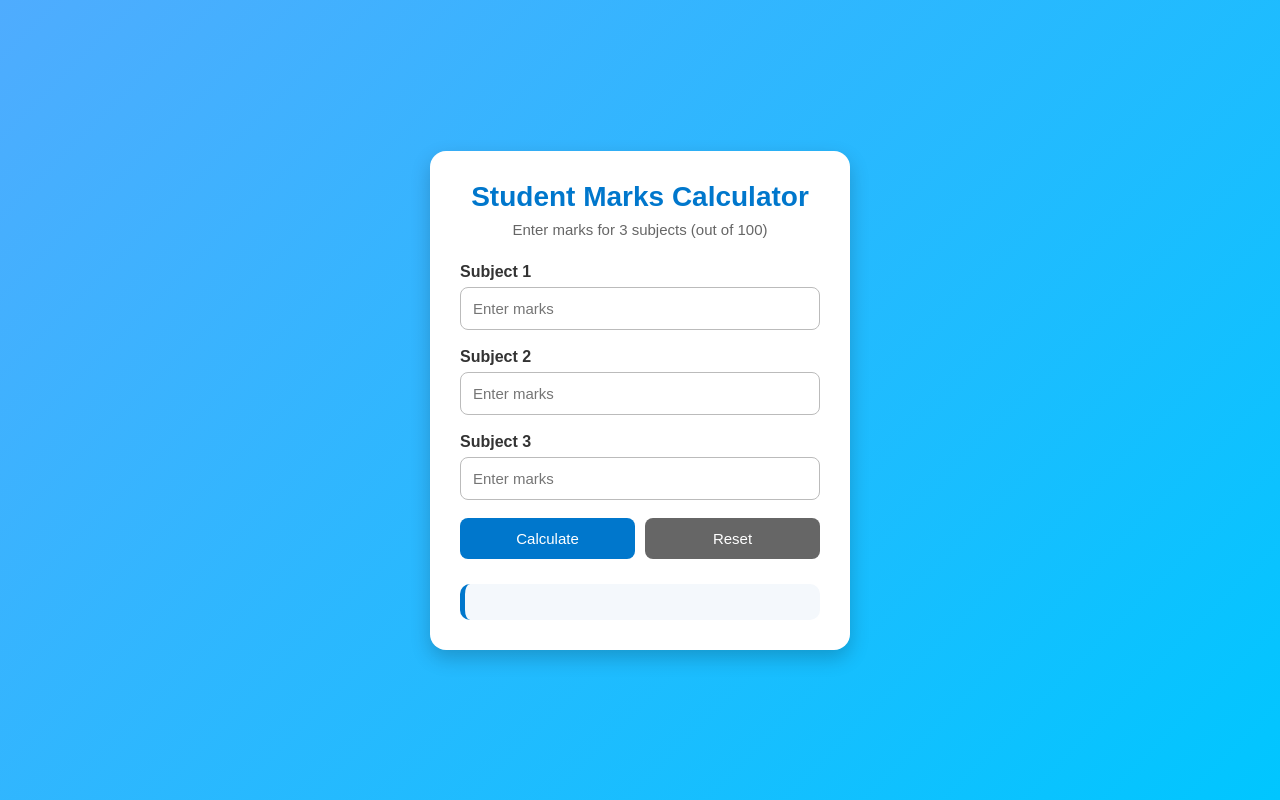
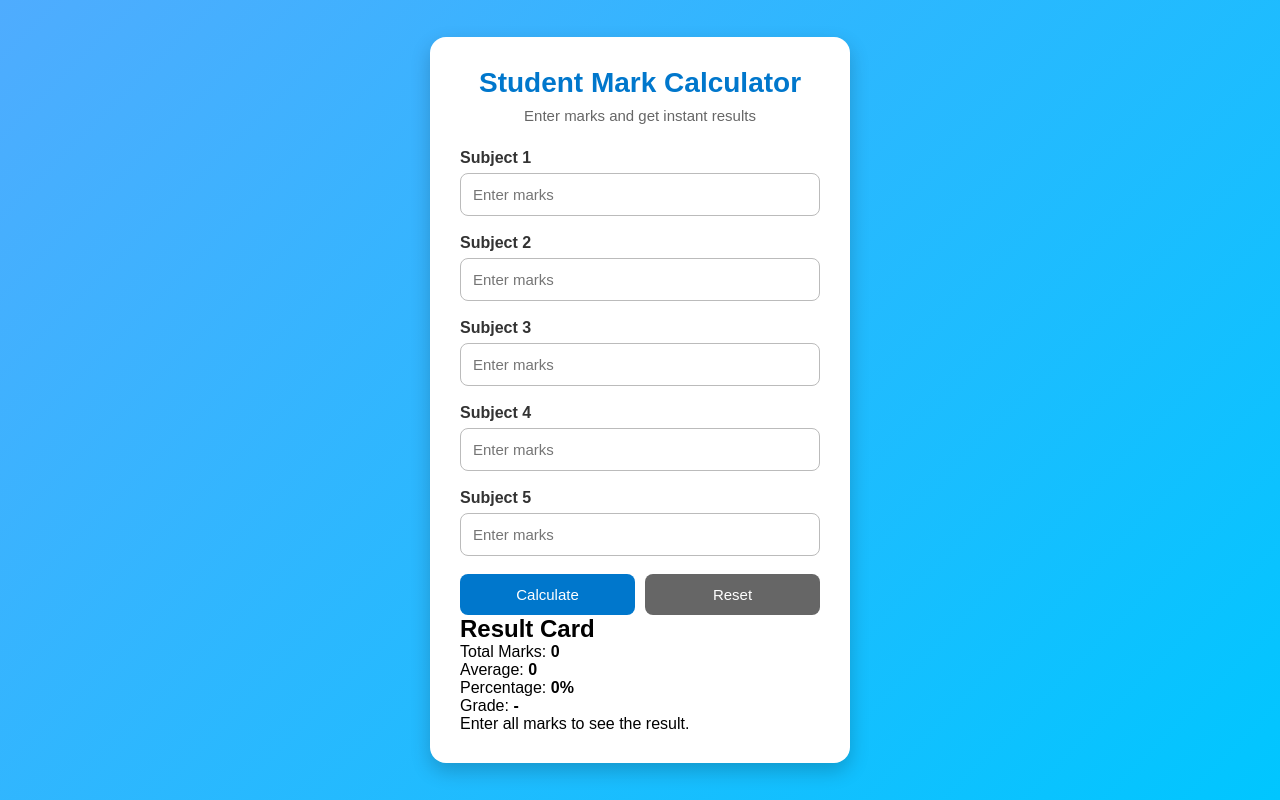
Before and after one commit to stevejs-droid/Student_Mark_Calculator, a plain HTML site: page index.html in a window 1280 px wide. Drawn offline with Linux system fonts and the light colour scheme.

Commit message:
Update index.html

```diff
--- a/index.html
+++ b/index.html
@@ -1,40 +1,62 @@
 <!DOCTYPE html>
 <html lang="en">
 <head>
-    <meta charset="UTF-8">
-    <meta name="viewport" content="width=device-width, initial-scale=1.0">
-    <title>Student Marks Calculator</title>
-    <link rel="stylesheet" href="style.css">
+  <meta charset="UTF-8" />
+  <meta name="viewport" content="width=device-width, initial-scale=1.0" />
+  <title>Student Mark Calculator</title>
+  <link rel="stylesheet" href="style.css" />
 </head>
 <body>
+  <div class="container">
+    <div class="left-panel">
+      <h1>Student Mark Calculator</h1>
+      <p class="subtitle">Enter marks and get instant results</p>
 
-    <div class="container">
-        <h1>Student Marks Calculator</h1>
-        <p class="subtitle">Enter marks for 3 subjects (out of 100)</p>
-
+      <form id="marksForm">
         <div class="input-group">
-            <label for="mark1">Subject 1</label>
-            <input type="number" id="mark1" placeholder="Enter marks" min="0" max="100">
+          <label>Subject 1</label>
+          <input type="number" id="sub1" placeholder="Enter marks" min="0" max="100" />
         </div>
 
         <div class="input-group">
-            <label for="mark2">Subject 2</label>
-            <input type="number" id="mark2" placeholder="Enter marks" min="0" max="100">
+          <label>Subject 2</label>
+          <input type="number" id="sub2" placeholder="Enter marks" min="0" max="100" />
         </div>
 
         <div class="input-group">
-            <label for="mark3">Subject 3</label>
-            <input type="number" id="mark3" placeholder="Enter marks" min="0" max="100">
+          <label>Subject 3</label>
+          <input type="number" id="sub3" placeholder="Enter marks" min="0" max="100" />
+        </div>
+
+        <div class="input-group">
+          <label>Subject 4</label>
+          <input type="number" id="sub4" placeholder="Enter marks" min="0" max="100" />
+        </div>
+
+        <div class="input-group">
+          <label>Subject 5</label>
+          <input type="number" id="sub5" placeholder="Enter marks" min="0" max="100" />
         </div>
 
         <div class="button-group">
-            <button onclick="calculateMarks()">Calculate</button>
-            <button class="reset-btn" onclick="resetFields()">Reset</button>
+          <button type="button" onclick="calculateMarks()">Calculate</button>
+          <button type="reset" onclick="resetResult()" class="reset-btn">Reset</button>
         </div>
-
-        <div class="result" id="result"></div>
+      </form>
     </div>
 
-    <script src="script.js"></script>
+    <div class="right-panel">
+      <h2>Result Card</h2>
+      <div class="result-box">
+        <p><span>Total Marks:</span> <strong id="total">0</strong></p>
+        <p><span>Average:</span> <strong id="average">0</strong></p>
+        <p><span>Percentage:</span> <strong id="percentage">0%</strong></p>
+        <p><span>Grade:</span> <strong id="grade">-</strong></p>
+        <p id="message">Enter all marks to see the result.</p>
+      </div>
+    </div>
+  </div>
+
+  <script src="script.js"></script>
 </body>
 </html>
```
